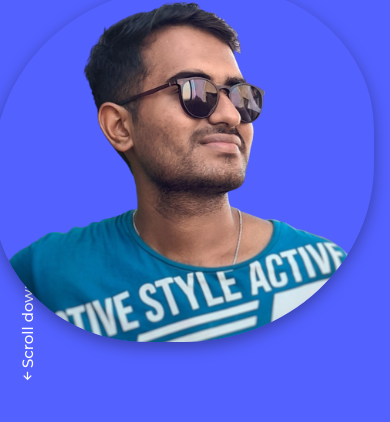
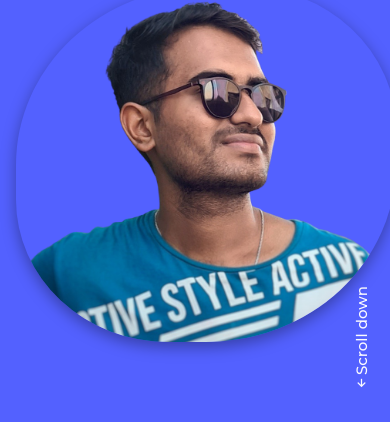
Before and after one commit to dhirajinchalkaranji/dhiraj, a plain HTML site: page index.html in a window 390 px wide. Shown: the part 422-844 px from the top of the page. Drawn offline with nearby package versions, Linux system fonts and the light colour scheme.

Commit message:
home section modified

```diff
--- a/assets/css/styles.css
+++ b/assets/css/styles.css
@@ -196,9 +196,11 @@ img {
   color: var(--white-color);
   line-height: 0.8;
 }
+
 .home__title span {
   text-shadow: 0 20px 25px rgba(0, 0, 0, 0.5);
 }
+
 .home__scroll {
   align-self: flex-end;
   padding-bottom: var(--mb-4);
@@ -391,6 +393,28 @@ img {
   }
 }
 
+@media screen and (max-width: 480px) {
+  .home__img {
+    position: absolute;
+    bottom: 5rem;
+    left: 1rem;
+    width: 295px;
+    border-radius: 50% 40% 50%;
+    box-shadow: rgba(0, 0, 0, 0.35) 0px 5px 15px;
+  }
+
+  .home__scroll {
+    display: flex;
+    padding-bottom: var(--mb-4);
+    justify-content: flex-end;
+  }
+
+  .home__title{
+    align-self: center;
+  }
+}
+
+
 @media screen and (min-width: 768px) {
   body {
     margin: 0;
```
